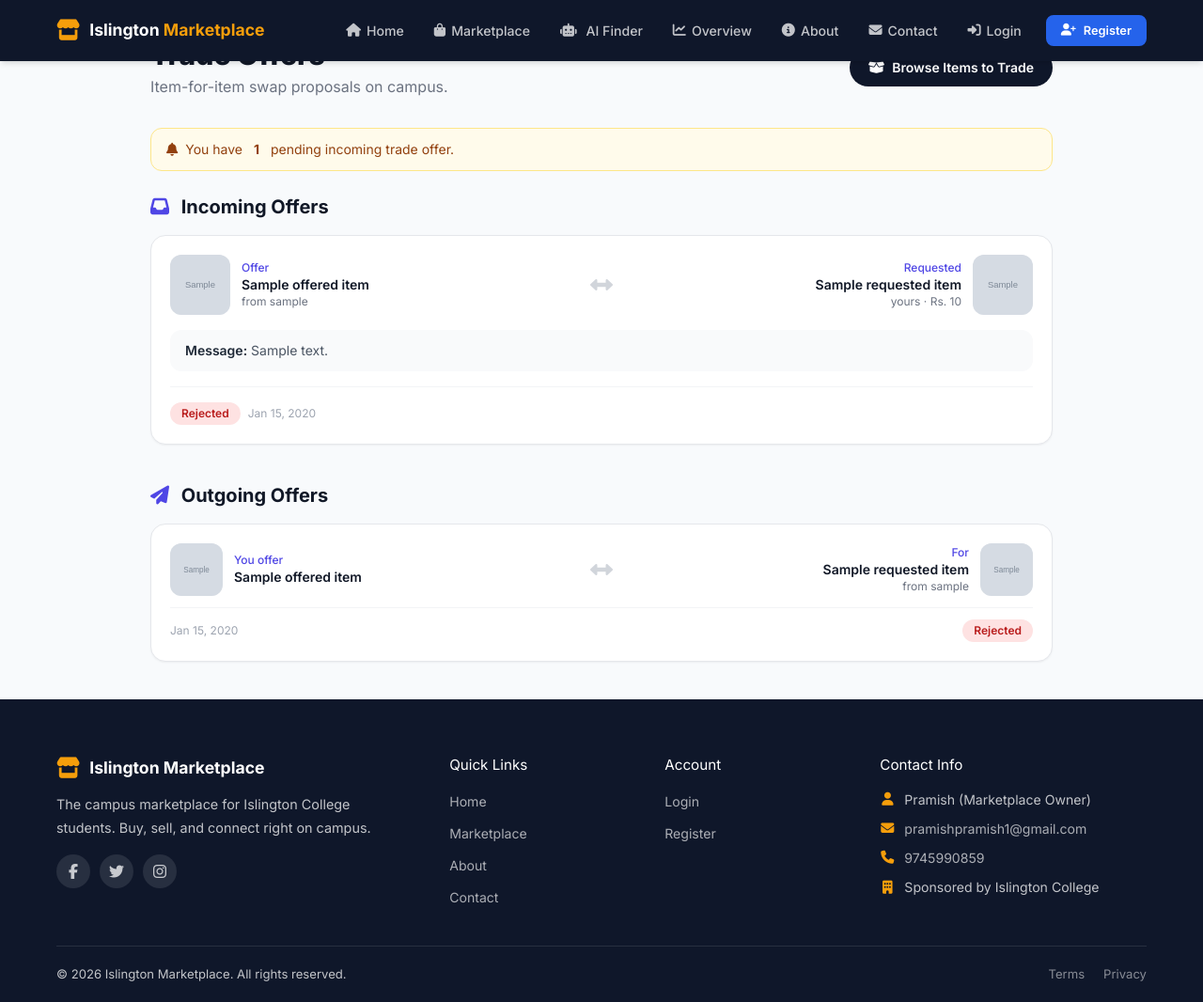
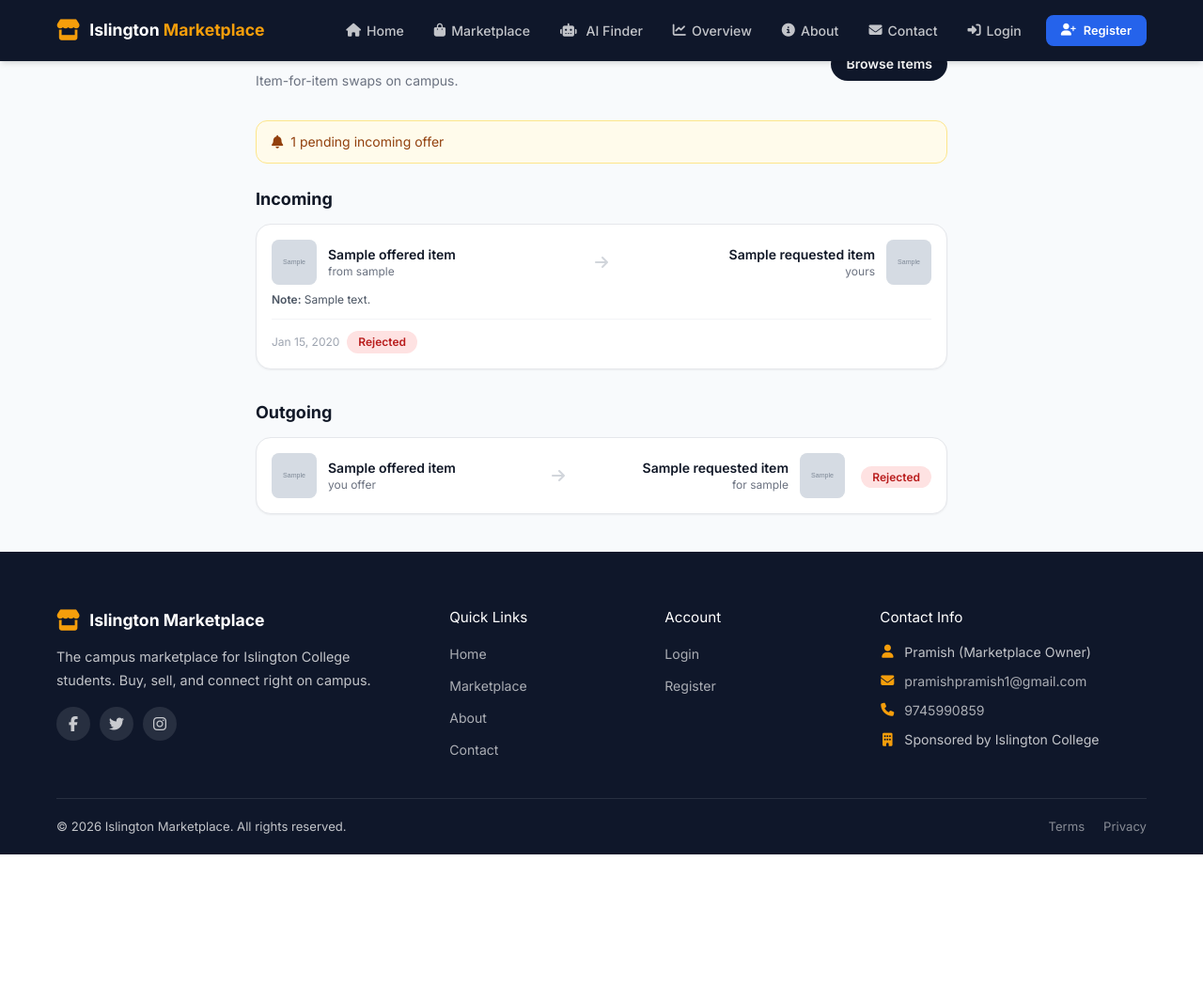
Before and after one commit to PramishDevkota/MarketPlace, a Django app: template templates/marketplace/trade_dashboard.html in a window 1280 px wide. Shown: the whole page at 94% size. After the commit the page ends 909 px from the top, so only its background shows below. Run offline with Django 5.2, Linux system fonts and the light colour scheme; the template is opened without the code that fills it: most values are stand-ins (such as "Sample title", 1, 10 or a date in 2020); grey boxes marked "Sample" are stand-in pictures; some libraries are stand-ins or nearby versions.

Commit message:
minor changes

```diff
--- a/templates/marketplace/trade_dashboard.html
+++ b/templates/marketplace/trade_dashboard.html
@@ -1,111 +1,67 @@
 {% extends "base.html" %}
-{% load static humanize currency_tags %}
+{% load static humanize %}
 
 {% block title %}Trade Offers - Islington Marketplace{% endblock %}
 
 {% block content %}
-<div class="max-w-5xl mx-auto px-4 py-10 sm:px-6 lg:px-8">
+<div class="mx-auto max-w-3xl px-4 py-10">
     <div class="mb-8 flex items-center justify-between">
         <div>
-            <h1 class="text-3xl font-extrabold text-gray-900">Trade Offers</h1>
-            <p class="mt-1 text-gray-500">Item-for-item swap proposals on campus.</p>
+            <h1 class="text-2xl font-bold text-gray-900">Trade Offers</h1>
+            <p class="mt-1 text-sm text-gray-500">Item-for-item swaps on campus.</p>
         </div>
         <a href="{% url 'marketplace:product_list' %}"
-           class="inline-flex items-center gap-2 rounded-full bg-slate-900 px-5 py-2.5 text-sm font-semibold text-white hover:bg-slate-700">
-            <i class="fas fa-box-open"></i> Browse Items to Trade
+           class="rounded-full bg-slate-900 px-4 py-2 text-sm font-semibold text-white hover:bg-slate-700">
+            Browse Items
         </a>
     </div>
 
     {% if pending_incoming_count %}
-    <div class="mb-6 flex items-center gap-2 rounded-xl border border-amber-200 bg-amber-50 px-4 py-3 text-sm text-amber-800">
-        <i class="fas fa-bell"></i>
-        You have <strong class="mx-1">{{ pending_incoming_count }}</strong> pending incoming trade offer{{ pending_incoming_count|pluralize }}.
+    <div class="mb-6 rounded-xl border border-amber-200 bg-amber-50 px-4 py-3 text-sm text-amber-800">
+        <i class="fas fa-bell mr-2"></i>{{ pending_incoming_count }} pending incoming offer{{ pending_incoming_count|pluralize }}
     </div>
     {% endif %}
 
-    <!-- Incoming Offers -->
-    <section class="mb-10">
-        <h2 class="mb-4 text-xl font-bold text-gray-900">
-            <i class="fas fa-inbox mr-2 text-indigo-600"></i> Incoming Offers
-        </h2>
+    <div class="mb-8">
+        <h2 class="mb-3 text-lg font-bold text-gray-900">Incoming</h2>
         {% if incoming %}
-        <div class="space-y-4">
+        <div class="divide-y divide-gray-200 overflow-hidden rounded-2xl border border-gray-200 bg-white shadow-sm">
             {% for offer in incoming %}
-            <div class="rounded-2xl border border-gray-200 bg-white p-5 shadow-sm {% if offer.status == 'PENDING' %}ring-2 ring-indigo-100{% endif %}">
-                <div class="grid grid-cols-1 items-center gap-4 sm:grid-cols-[1fr_auto_1fr]">
-                    <!-- Offered (their item) -->
-                    <a href="{{ offer.offered_item.get_absolute_url }}" class="flex items-center gap-3">
-                        <span class="h-16 w-16 shrink-0 overflow-hidden rounded-xl bg-gray-100">
-                            {% if offer.offered_item.image %}
-                            <img src="{{ offer.offered_item.image.url }}" alt="{{ offer.offered_item.name }}" class="h-full w-full object-cover">
-                            {% else %}
-                            <span class="flex h-full w-full items-center justify-center text-gray-400"><i class="fas fa-image"></i></span>
-                            {% endif %}
-                        </span>
-                        <span class="min-w-0">
-                            <span class="block text-xs font-medium text-indigo-600">Offer</span>
-                            <span class="block truncate text-sm font-semibold text-gray-900">
-                                {{ offer.offered_item.name }}
-                            </span>
-                            <span class="block text-xs text-gray-500">from {{ offer.sender.get_full_name|default:offer.sender.username }}</span>
-                        </span>
-                    </a>
-
-                    <div class="flex flex-col items-center justify-center text-2xl text-gray-300">
-                        <i class="fas fa-arrows-alt-h"></i>
+            <div class="p-4">
+                <div class="flex items-center gap-3">
+                    <span class="h-12 w-12 shrink-0 overflow-hidden rounded-lg bg-gray-100">
+                        {% if offer.offered_item.image %}<img src="{{ offer.offered_item.image.url }}" alt="" class="h-full w-full object-cover">{% else %}<i class="fas fa-image mt-4 block text-center text-gray-400"></i>{% endif %}
+                    </span>
+                    <div class="min-w-0 flex-1">
+                        <p class="truncate text-sm font-semibold text-gray-900">{{ offer.offered_item.name }}</p>
+                        <p class="text-xs text-gray-500">from {{ offer.sender.get_full_name|default:offer.sender.username }}</p>
                     </div>
-
-                    <!-- Requested (their item) -->
-                    <a href="{{ offer.requested_item.get_absolute_url }}" class="flex items-center justify-end gap-3 text-right">
-                        <span class="min-w-0">
-                            <span class="block text-xs font-medium text-indigo-600">Requested</span>
-                            <span class="block truncate text-sm font-semibold text-gray-900">
-                                {{ offer.requested_item.name }}
-                            </span>
-                            <span class="block text-xs text-gray-500">yours · Rs. {{ offer.requested_item.price|floatformat:0 }}</span>
-                        </span>
-                        <span class="h-16 w-16 shrink-0 overflow-hidden rounded-xl bg-gray-100">
-                            {% if offer.requested_item.image %}
-                            <img src="{{ offer.requested_item.image.url }}" alt="{{ offer.requested_item.name }}" class="h-full w-full object-cover">
-                            {% else %}
-                            <span class="flex h-full w-full items-center justify-center text-gray-400"><i class="fas fa-image"></i></span>
-                            {% endif %}
-                        </span>
-                    </a>
+                    <i class="fas fa-arrow-right text-gray-300"></i>
+                    <div class="min-w-0 flex-1 text-right">
+                        <p class="truncate text-sm font-semibold text-gray-900">{{ offer.requested_item.name }}</p>
+                        <p class="text-xs text-gray-500">yours</p>
+                    </div>
+                    <span class="h-12 w-12 shrink-0 overflow-hidden rounded-lg bg-gray-100">
+                        {% if offer.requested_item.image %}<img src="{{ offer.requested_item.image.url }}" alt="" class="h-full w-full object-cover">{% else %}<i class="fas fa-image mt-4 block text-center text-gray-400"></i>{% endif %}
+                    </span>
                 </div>
 
-                {% if offer.message %}
-                <div class="mt-4 rounded-xl bg-gray-50 px-4 py-3 text-sm text-gray-600">
-                    <span class="font-semibold text-gray-800">Message:</span> {{ offer.message }}
-                </div>
-                {% endif %}
+                {% if offer.message %}<p class="mt-2 text-xs text-gray-600"><span class="font-semibold">Note:</span> {{ offer.message }}</p>{% endif %}
 
-                <div class="mt-4 flex flex-wrap items-center justify-between gap-3 border-t border-gray-100 pt-4">
-                    <div class="flex items-center gap-2">
-                        {% if offer.status == 'PENDING' %}
-                        <span class="rounded-full bg-amber-100 px-3 py-1 text-xs font-semibold text-amber-800">Pending</span>
-                        {% elif offer.status == 'ACCEPTED' %}
-                        <span class="rounded-full bg-green-100 px-3 py-1 text-xs font-semibold text-green-800">Accepted</span>
-                        {% else %}
-                        <span class="rounded-full bg-red-100 px-3 py-1 text-xs font-semibold text-red-700">Rejected</span>
-                        {% endif %}
-                        <span class="text-xs text-gray-400">{{ offer.created_at|date:"M d, Y" }}</span>
+                <div class="mt-3 flex items-center justify-between border-t border-gray-100 pt-3">
+                    <div class="flex items-center gap-2 text-xs text-gray-400">
+                        {{ offer.created_at|date:"M d, Y" }}
+                        {% if offer.status == 'PENDING' %}<span class="rounded-full bg-amber-100 px-3 py-1 font-semibold text-amber-800">Pending</span>
+                        {% elif offer.status == 'ACCEPTED' %}<span class="rounded-full bg-green-100 px-3 py-1 font-semibold text-green-800">Accepted</span>
+                        {% else %}<span class="rounded-full bg-red-100 px-3 py-1 font-semibold text-red-700">Rejected</span>{% endif %}
                     </div>
                     {% if offer.status == 'PENDING' %}
                     <div class="flex gap-2">
-                        <form method="post" action="{% url 'marketplace:accept_trade' offer_id=offer.pk %}">
-                            {% csrf_token %}
-                            <button type="submit"
-                                    class="rounded-full bg-green-600 px-4 py-2 text-sm font-semibold text-white hover:bg-green-700">
-                                <i class="fas fa-check mr-1"></i> Accept
-                            </button>
+                        <form method="post" action="{% url 'marketplace:accept_trade' offer_id=offer.pk %}" class="inline">
+                            {% csrf_token %}<button type="submit" class="rounded-full bg-green-600 px-4 py-1.5 text-sm font-semibold text-white hover:bg-green-700">Accept</button>
                         </form>
-                        <form method="post" action="{% url 'marketplace:reject_trade' offer_id=offer.pk %}">
-                            {% csrf_token %}
-                            <button type="submit"
-                                    class="rounded-full border border-red-200 px-4 py-2 text-sm font-semibold text-red-600 hover:bg-red-50">
-                                <i class="fas fa-times mr-1"></i> Reject
-                            </button>
+                        <form method="post" action="{% url 'marketplace:reject_trade' offer_id=offer.pk %}" class="inline">
+                            {% csrf_token %}<button type="submit" class="rounded-full border border-red-200 px-4 py-1.5 text-sm font-semibold text-red-600 hover:bg-red-50">Decline</button>
                         </form>
                     </div>
                     {% endif %}
@@ -114,76 +70,42 @@
             {% endfor %}
         </div>
         {% else %}
-        <div class="rounded-2xl border border-dashed border-gray-300 bg-white p-10 text-center">
-            <i class="fas fa-inbox mb-3 text-4xl text-gray-300"></i>
-            <p class="text-gray-500">No incoming trade offers yet.</p>
-        </div>
+        <div class="rounded-2xl border border-dashed border-gray-300 bg-white py-8 text-center text-sm text-gray-500">No incoming trade offers yet.</div>
         {% endif %}
-    </section>
+    </div>
 
-    <!-- Outgoing Offers -->
-    <section>
-        <h2 class="mb-4 text-xl font-bold text-gray-900">
-            <i class="fas fa-paper-plane mr-2 text-indigo-600"></i> Outgoing Offers
-        </h2>
+    <div>
+        <h2 class="mb-3 text-lg font-bold text-gray-900">Outgoing</h2>
         {% if outgoing %}
-        <div class="space-y-4">
+        <div class="divide-y divide-gray-200 overflow-hidden rounded-2xl border border-gray-200 bg-white shadow-sm">
             {% for offer in outgoing %}
-            <div class="rounded-2xl border border-gray-200 bg-white p-5 shadow-sm">
-                <div class="grid grid-cols-1 items-center gap-4 sm:grid-cols-[1fr_auto_1fr]">
-                    <a href="{{ offer.offered_item.get_absolute_url }}" class="flex items-center gap-3">
-                        <span class="h-14 w-14 shrink-0 overflow-hidden rounded-xl bg-gray-100">
-                            {% if offer.offered_item.image %}
-                            <img src="{{ offer.offered_item.image.url }}" alt="{{ offer.offered_item.name }}" class="h-full w-full object-cover">
-                            {% else %}
-                            <span class="flex h-full w-full items-center justify-center text-gray-400"><i class="fas fa-image"></i></span>
-                            {% endif %}
-                        </span>
-                        <span class="min-w-0">
-                            <span class="block text-xs font-medium text-indigo-600">You offer</span>
-                            <span class="block truncate text-sm font-semibold text-gray-900">{{ offer.offered_item.name }}</span>
-                        </span>
-                    </a>
-
-                    <div class="flex flex-col items-center justify-center text-2xl text-gray-300">
-                        <i class="fas fa-arrows-alt-h"></i>
-                    </div>
-
-                    <div class="flex items-center justify-end gap-3 text-right">
-                        <span class="min-w-0">
-                            <span class="block text-xs font-medium text-indigo-600">For</span>
-                            <span class="block truncate text-sm font-semibold text-gray-900">{{ offer.requested_item.name }}</span>
-                            <span class="block text-xs text-gray-500">from {{ offer.receiver.get_full_name|default:offer.receiver.username }}</span>
-                        </span>
-                        <span class="h-14 w-14 shrink-0 overflow-hidden rounded-xl bg-gray-100">
-                            {% if offer.requested_item.image %}
-                            <img src="{{ offer.requested_item.image.url }}" alt="{{ offer.requested_item.name }}" class="h-full w-full object-cover">
-                            {% else %}
-                            <span class="flex h-full w-full items-center justify-center text-gray-400"><i class="fas fa-image"></i></span>
-                            {% endif %}
-                        </span>
-                    </div>
+            <div class="flex items-center gap-3 p-4">
+                <span class="h-12 w-12 shrink-0 overflow-hidden rounded-lg bg-gray-100">
+                    {% if offer.offered_item.image %}<img src="{{ offer.offered_item.image.url }}" alt="" class="h-full w-full object-cover">{% else %}<i class="fas fa-image mt-4 block text-center text-gray-400"></i>{% endif %}
+                </span>
+                <div class="min-w-0 flex-1">
+                    <p class="truncate text-sm font-semibold text-gray-900">{{ offer.offered_item.name }}</p>
+                    <p class="text-xs text-gray-500">you offer</p>
                 </div>
-
-                <div class="mt-3 flex items-center justify-between border-t border-gray-100 pt-3">
-                    <span class="text-xs text-gray-400">{{ offer.created_at|date:"M d, Y" }}</span>
-                    {% if offer.status == 'PENDING' %}
-                    <span class="rounded-full bg-amber-100 px-3 py-1 text-xs font-semibold text-amber-800">Pending</span>
-                    {% elif offer.status == 'ACCEPTED' %}
-                    <span class="rounded-full bg-green-100 px-3 py-1 text-xs font-semibold text-green-800">Accepted</span>
-                    {% else %}
-                    <span class="rounded-full bg-red-100 px-3 py-1 text-xs font-semibold text-red-700">Rejected</span>
-                    {% endif %}
+                <i class="fas fa-arrow-right text-gray-300"></i>
+                <div class="min-w-0 flex-1 text-right">
+                    <p class="truncate text-sm font-semibold text-gray-900">{{ offer.requested_item.name }}</p>
+                    <p class="text-xs text-gray-500">for {{ offer.receiver.get_full_name|default:offer.receiver.username }}</p>
+                </div>
+                <span class="h-12 w-12 shrink-0 overflow-hidden rounded-lg bg-gray-100">
+                    {% if offer.requested_item.image %}<img src="{{ offer.requested_item.image.url }}" alt="" class="h-full w-full object-cover">{% else %}<i class="fas fa-image mt-4 block text-center text-gray-400"></i>{% endif %}
+                </span>
+                <div class="w-20 text-right">
+                    {% if offer.status == 'PENDING' %}<span class="rounded-full bg-amber-100 px-3 py-1 text-xs font-semibold text-amber-800">Pending</span>
+                    {% elif offer.status == 'ACCEPTED' %}<span class="rounded-full bg-green-100 px-3 py-1 text-xs font-semibold text-green-800">Accepted</span>
+                    {% else %}<span class="rounded-full bg-red-100 px-3 py-1 text-xs font-semibold text-red-700">Rejected</span>{% endif %}
                 </div>
             </div>
             {% endfor %}
         </div>
         {% else %}
-        <div class="rounded-2xl border border-dashed border-gray-300 bg-white p-10 text-center">
-            <i class="fas fa-paper-plane mb-3 text-4xl text-gray-300"></i>
-            <p class="text-gray-500">You haven't sent any trade offers yet.</p>
-        </div>
+        <div class="rounded-2xl border border-dashed border-gray-300 bg-white py-8 text-center text-sm text-gray-500">You haven't sent any trade offers yet.</div>
         {% endif %}
-    </section>
+    </div>
 </div>
 {% endblock %}
```
Also changed, not shown: db.sqlite3.
